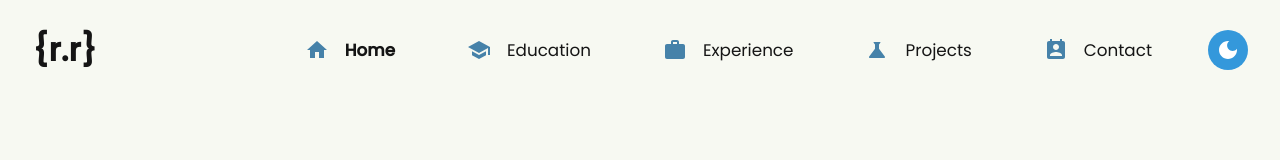
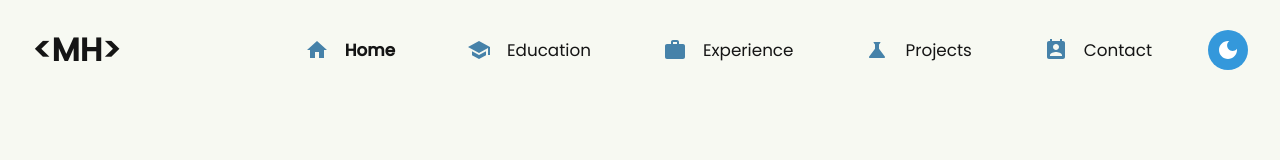
Before and after one commit to MuttuVittal818/Portfolio-website, a React (Vite) app: page / in a window 1280 px wide. Shown: the top 160 px of the page. Built offline with nearby package versions, Linux system fonts and the light colour scheme.

Commit message:
Uploading files

```diff
--- a/src/components/Header/Header.jsx
+++ b/src/components/Header/Header.jsx
@@ -26,7 +26,7 @@ const Header = () => {
     return (
         <header className="header">
             <div className="logo">
-                <span>{'{r.r}'}</span>
+                <span>{'<MH>'}</span>
                 <Hamburger className='hamburger' toggled={isOpen} size={20} toggle={toggleMenu} />
             </div>
             <nav ref={navItemsRef} className={`nav-items ${isOpen ? 'open' : 'close'}`}>
```
